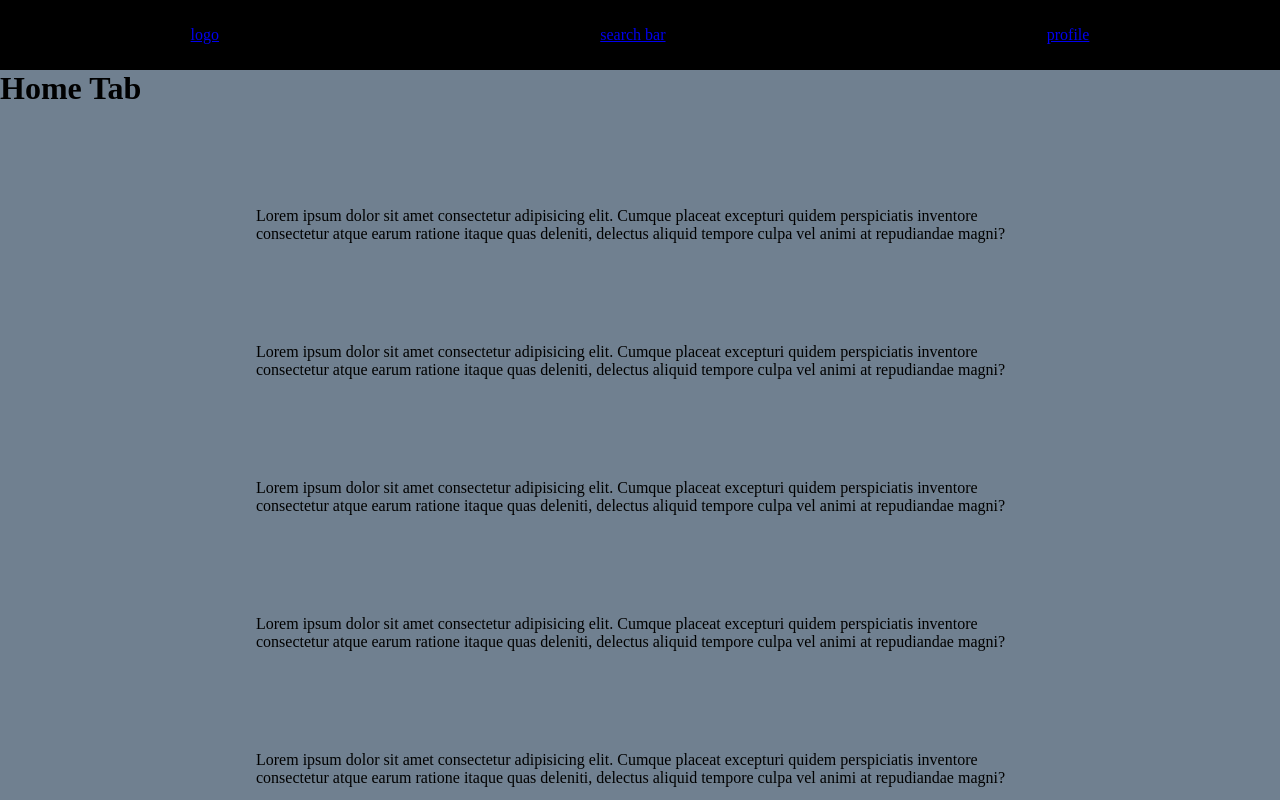
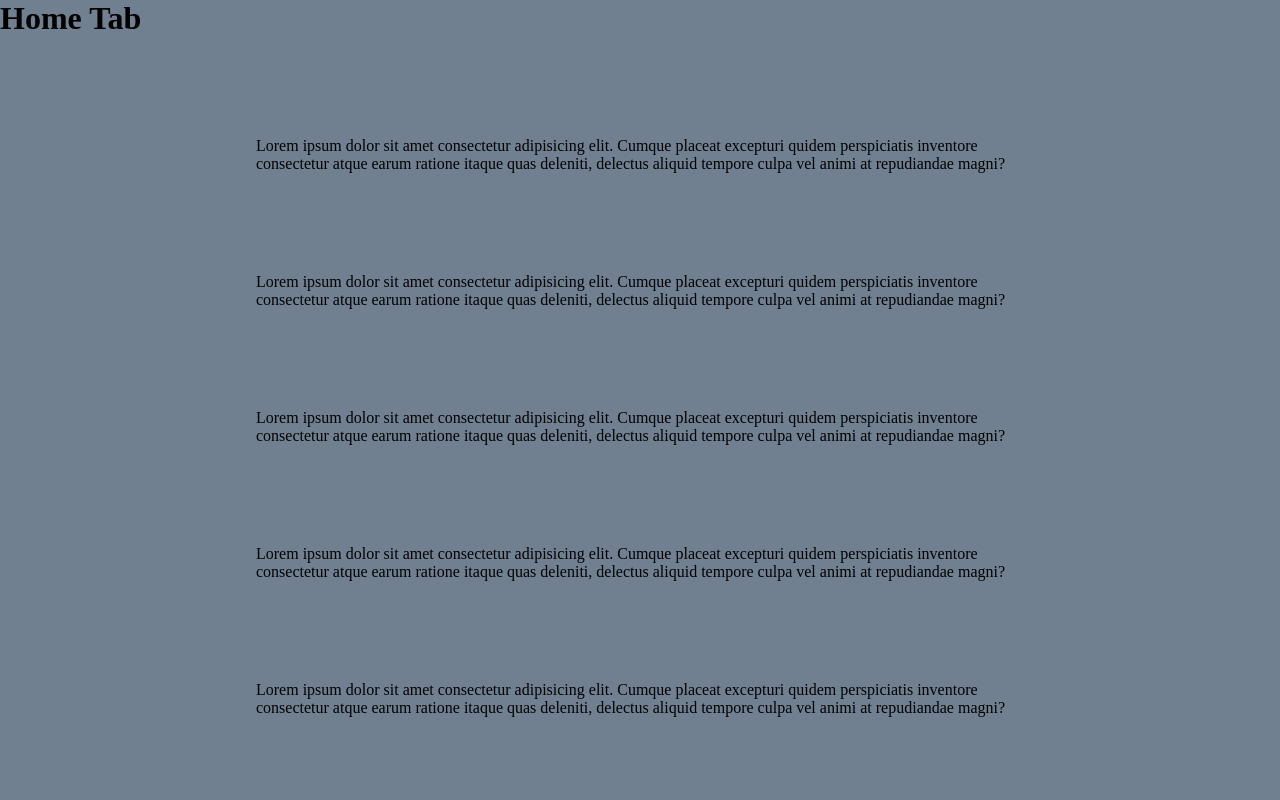
Before and after one commit to Silver0401/MementWeb, a Next.js app: page / in a window 1280 px wide. Built offline with nearby package versions, Linux system fonts and the light colour scheme.

Commit message:
removed nav component to check adress funcionality

```diff
--- a/pages/index.tsx
+++ b/pages/index.tsx
@@ -4,6 +4,7 @@ import React from "react";
 // Components
 import Nav from "./../components/nav";
 import Head from "next/head";
+import Link from "next/link";
 
 const Home: React.FC = () => {
   return (
@@ -12,9 +13,11 @@ const Home: React.FC = () => {
         <title>Mement | Home</title>
       </Head>
 
-      <Nav />
+      {/* <Nav /> */}
       <div className="content">
-        <h1>Home Tab</h1>
+        <Link href="/profile">
+          <h1>Home Tab</h1>
+        </Link>
 
         <p>
           Lorem ipsum dolor sit amet consectetur adipisicing elit. Cumque
--- a/pages/search.tsx
+++ b/pages/search.tsx
@@ -4,7 +4,7 @@ import Nav from "./../components/nav";
 const search: React.FC = () => {
   return (
     <div id="searchPage">
-      <Nav />
+      {/* <Nav /> */}
 
       <h1>Search Tab</h1>
       <p>
--- a/styles/css/globals.css
+++ b/styles/css/globals.css
@@ -9,11 +9,11 @@ html {
 }
 
 body {
-  top: 70px;
+  top: 0px;
   left: 0;
   position: absolute;
   width: 100vw;
-  height: calc(100vh - 70px);
+  height: 100vh;
   background-color: slategray;
   overflow-y: scroll;
 }
```
Also changed, not shown: 1 other file (tests, documents, lock files or other folders).
